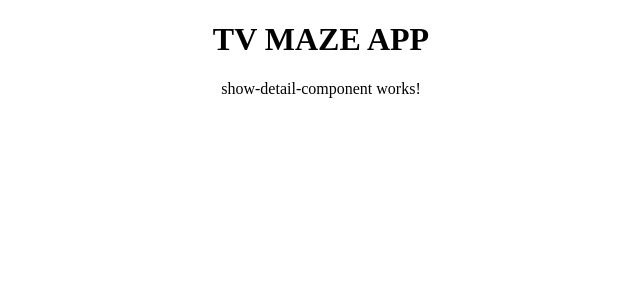
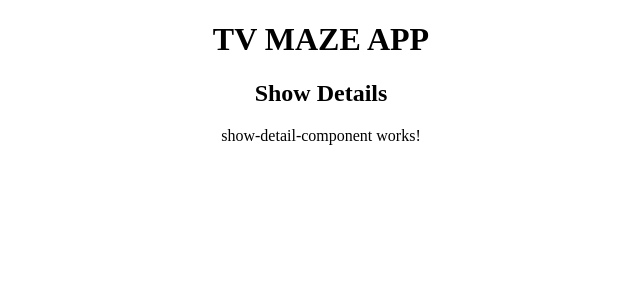
Before and after one commit to AkilaPalaniappan-94/TVMAZE, an Angular app: page / in a window 1280 px wide. Shown: the top 300 px of the page, without its empty margins (319-959 px from the left). Built offline with nearby package versions, Linux system fonts and the light colour scheme.

Commit message:
Binding/SDChtml/SDserviceget

```diff
--- a/src/app/app.component.html
+++ b/src/app/app.component.html
@@ -1,4 +1,5 @@
 <div style="text-align: center;" title="TV MAZE APP">
   <h1>TV MAZE APP</h1>
-
-<app-show-detail-component/></div>
+  <h2>Show Details</h2>
+  <app-show-detail-component />
+</div>
--- a/src/app/ishow-details.ts
+++ b/src/app/ishow-details.ts
@@ -1,4 +1,5 @@
 export interface IShowDetails {
+    Name: string
     NumEpisodes:number
     Network:string
     Language:string
```
